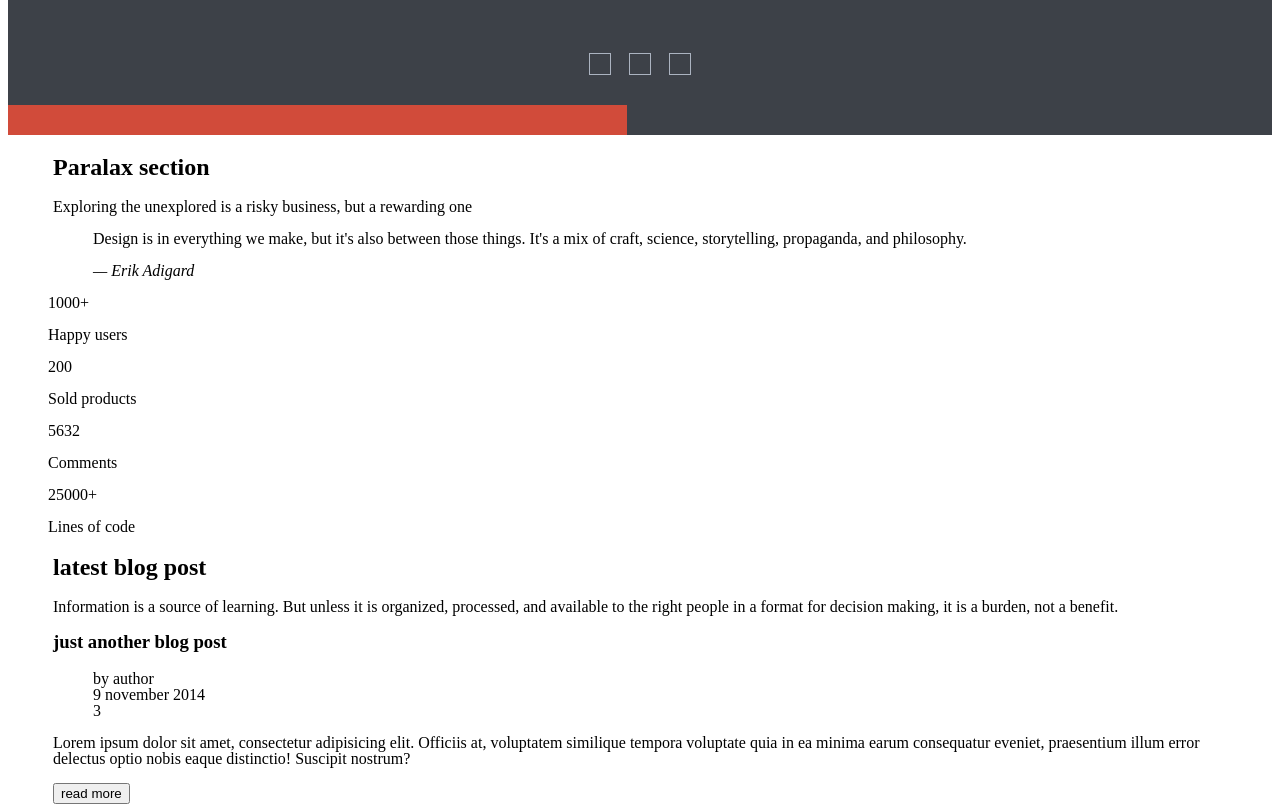
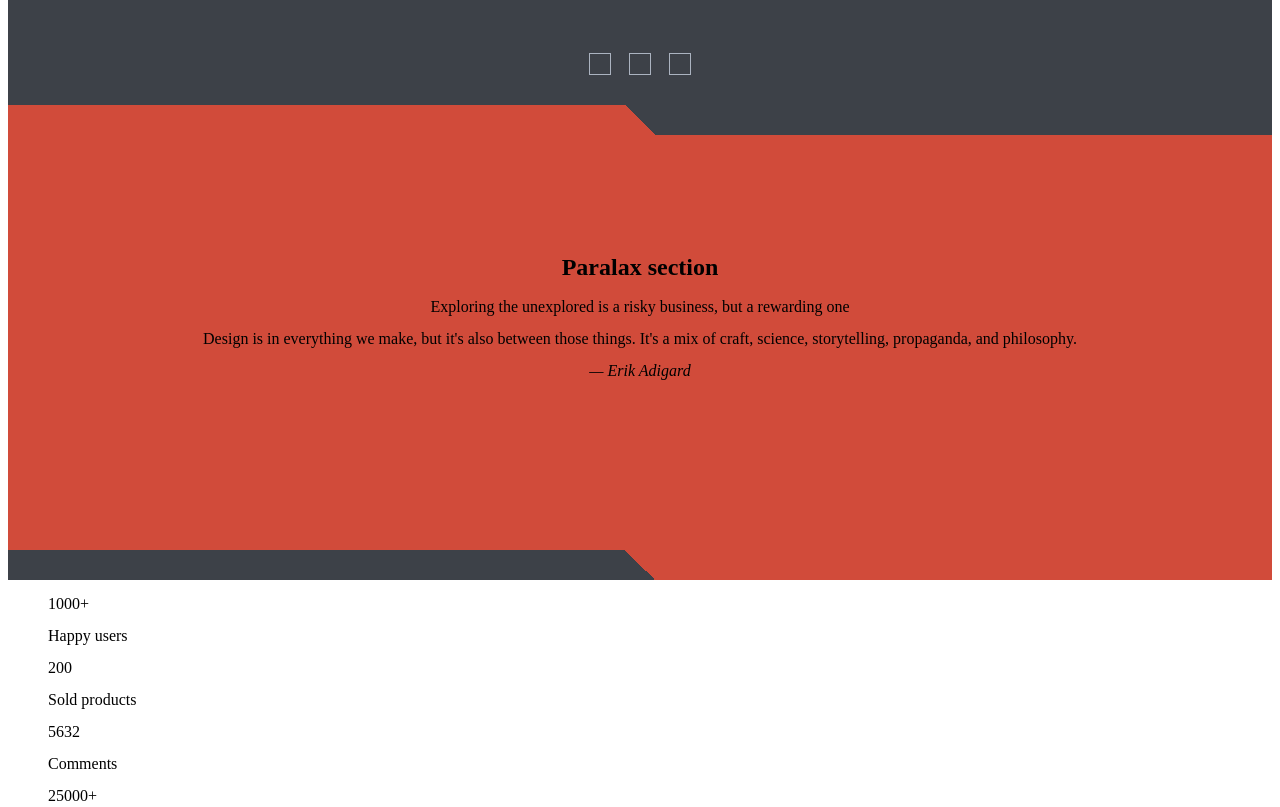
Before and after one commit to nskarpovich/hiqo-karpovich-markup, a website: page index.html in a window 1280 px wide. Shown: the part 700-1507 px from the top of the page. Drawn offline with Linux system fonts and the light colour scheme; a web font is replaced by a local one.

Commit message:
fixes for styles

```diff
--- a/scss/components/_paral.scss
+++ b/scss/components/_paral.scss
@@ -1,9 +1,5 @@
 
- body {
-  position: relative;
-}
-
-.header::before {
+.header::before,
 .header::after {
   content: "";
   display: block;
@@ -16,14 +12,13 @@
   left: 0;
   bottom: 0;
 }
- body {
-  background-color: #fafafa;
-}
+
 
 .paralax-section {
   padding: 100px 0 185px;
   text-align: center;
   background-color: #d14b3a;
+
   position: relative;
 }
 
@@ -124,4 +119,3 @@
   -webkit-box-flex: 0;
       -ms-flexbox: 0 0 auto;
 }
-}
```
Also changed, not shown: assets/style.css, scss/components/_container.scss (line endings or trailing spaces), scss/style.scss (line endings or trailing spaces).
